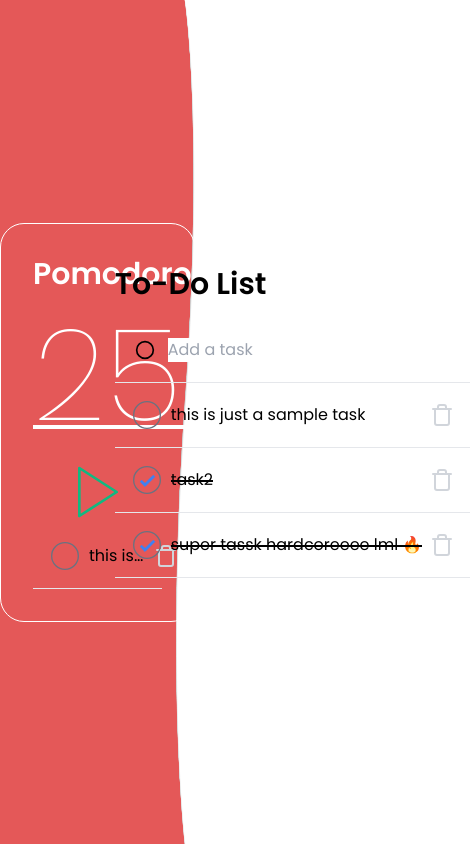
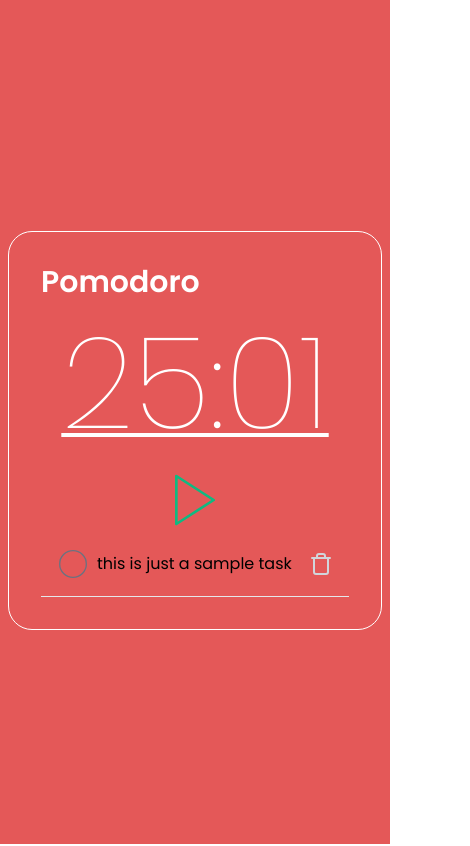
Before and after one commit to sa-pardo/todororo-ts, a React (Vite) app: page / in a window 390 px wide. Shown: the top 846 px of the page, 470 px wide, since content can reach past the window. Built offline with nearby package versions, Linux system fonts and the light colour scheme.

Commit message:
adds responsive design

```diff
--- a/src/App.tsx
+++ b/src/App.tsx
@@ -3,6 +3,7 @@
 import TaskList from "./components/TaskList";
 import rectangle from "./assets/Rectangle.png";
 import Pomodoro from "./components/Pomodoro";
+import useMediaQuery from "./hooks/MediaQuery";
 
 const testTasks: ITask[] = [
   { title: "this is just a sample task", isDone: false },
@@ -11,6 +12,7 @@
 ];
 function App() {
   const [tasks, setTasks] = useState(testTasks);
+  const mediaQuery = useMediaQuery("(min-width: 768px)");
 
   const toggleCompletedTask = (task: ITask): void => {
     const updatedTasks = tasks.map((current) =>
@@ -34,16 +36,20 @@
   };
 
   return (
-    <div className="App h-screen w-screen flex justify-center items-center">
-      <img
-        src={rectangle}
-        alt="site background"
-        className="absolute left-0 top-0 h-screen w-1/2 block z-[-10]"
-      />
-      <div className="w-1/2 h-screen flex items-center justify-center">
+    <div className="App h-screen w-screen md:flex justify-center items-center p-2">
+      {mediaQuery ? (
+        <img
+          src={rectangle}
+          alt="site background"
+          className="absolute left-0 top-0 h-screen w-1/2 z-[-10]"
+        />
+      ) : (
+        <div className="absolute left-0 top-0 h-screen w-full bg-[#e45858] z-[-10]" />
+      )}
+      <div className="w-full md:w-1/2 h-screen flex items-center justify-center">
         <Pomodoro selectedTask={testTasks[0]} />
       </div>
-      <div className="w-1/2 h-screen flex items-center justify-center">
+      <div className="w-full md:w-1/2 h-screen flex md:items-center justify-center pt-4">
         <TaskList
           tasks={tasks}
           toggleCompletedTask={toggleCompletedTask}
--- a/src/components/Task.tsx
+++ b/src/components/Task.tsx
@@ -46,7 +46,7 @@
           } ${hover ? "text-red-500" : "text-blue-500"}`}
         />
       </div>
-      <div className="w-full flex justify-between">
+      <div className="w-full overflow-hidden flex justify-between">
         <div
           onClick={() => selectTask(task)}
           onKeyPress={() => selectTask(task)}
--- a/src/components/TaskList.tsx
+++ b/src/components/TaskList.tsx
@@ -28,7 +28,7 @@
   addTask,
 }: Props): ReactElement {
   return (
-    <div>
+    <div className="w-full md:max-w-[80%]">
       <h2 className="font-semibold text-3xl mb-4">To-Do List</h2>
       <TaskInput addTask={addTask} />
       {tasks.sort(compareByBooleans).map((task) => (
--- /dev/null
+++ b/src/hooks/MediaQuery.tsx
@@ -0,0 +1,19 @@
+import { useState, useEffect } from "react";
+
+const useMediaQuery = (query: string): boolean => {
+  if (typeof window === "undefined" || window.matchMedia === "undefined") {
+    throw new Error("window or window.matchMedia is undefined");
+  }
+  const mediaQuery = window.matchMedia(query);
+  const [match, setMatch] = useState(mediaQuery.matches);
+  useEffect(() => {
+    mediaQuery.addEventListener("change", () => setMatch(mediaQuery.matches));
+    return () =>
+      mediaQuery.removeEventListener("change", () =>
+        setMatch(mediaQuery.matches)
+      );
+  });
+  return match;
+};
+
+export default useMediaQuery;
```
